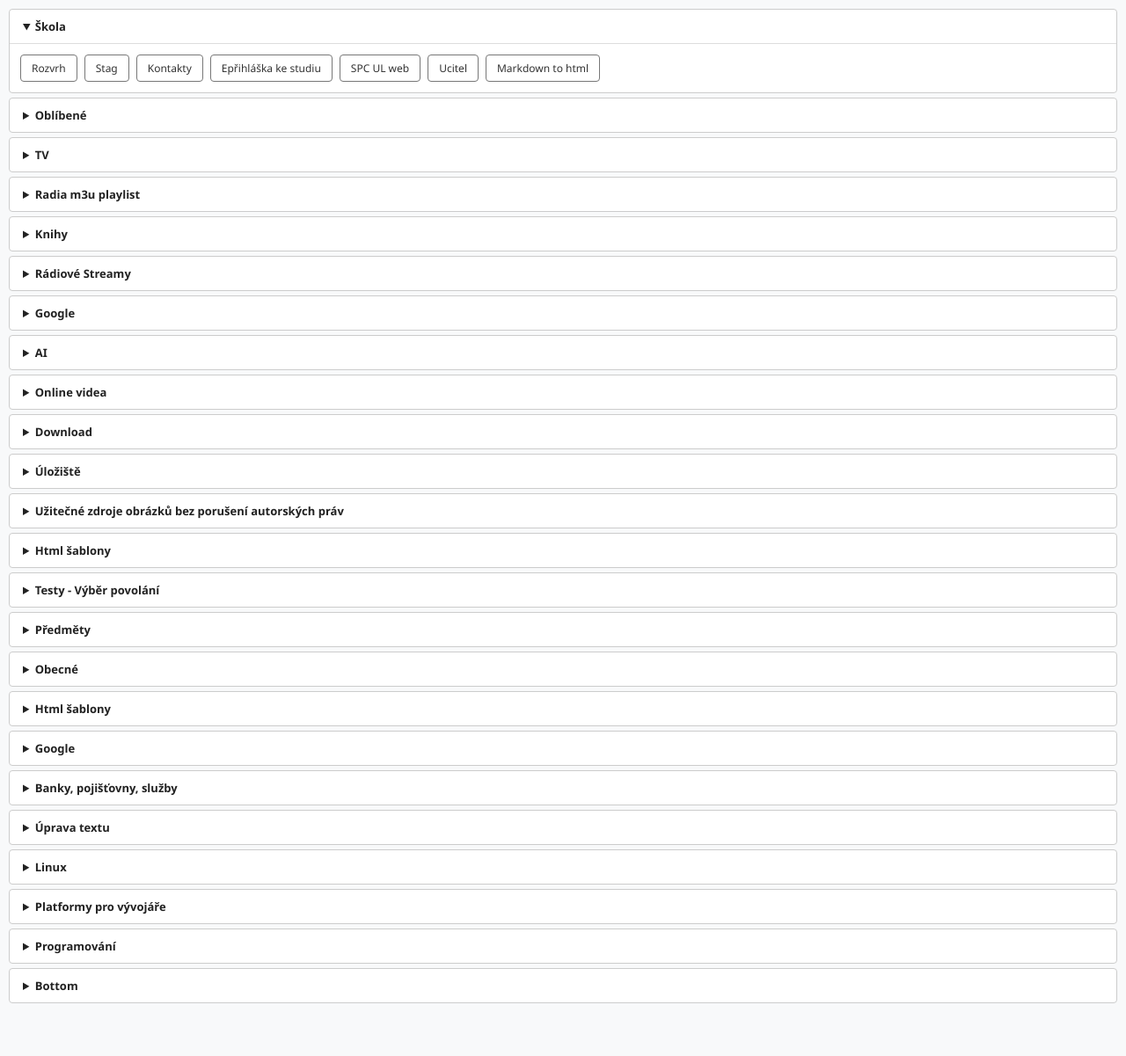
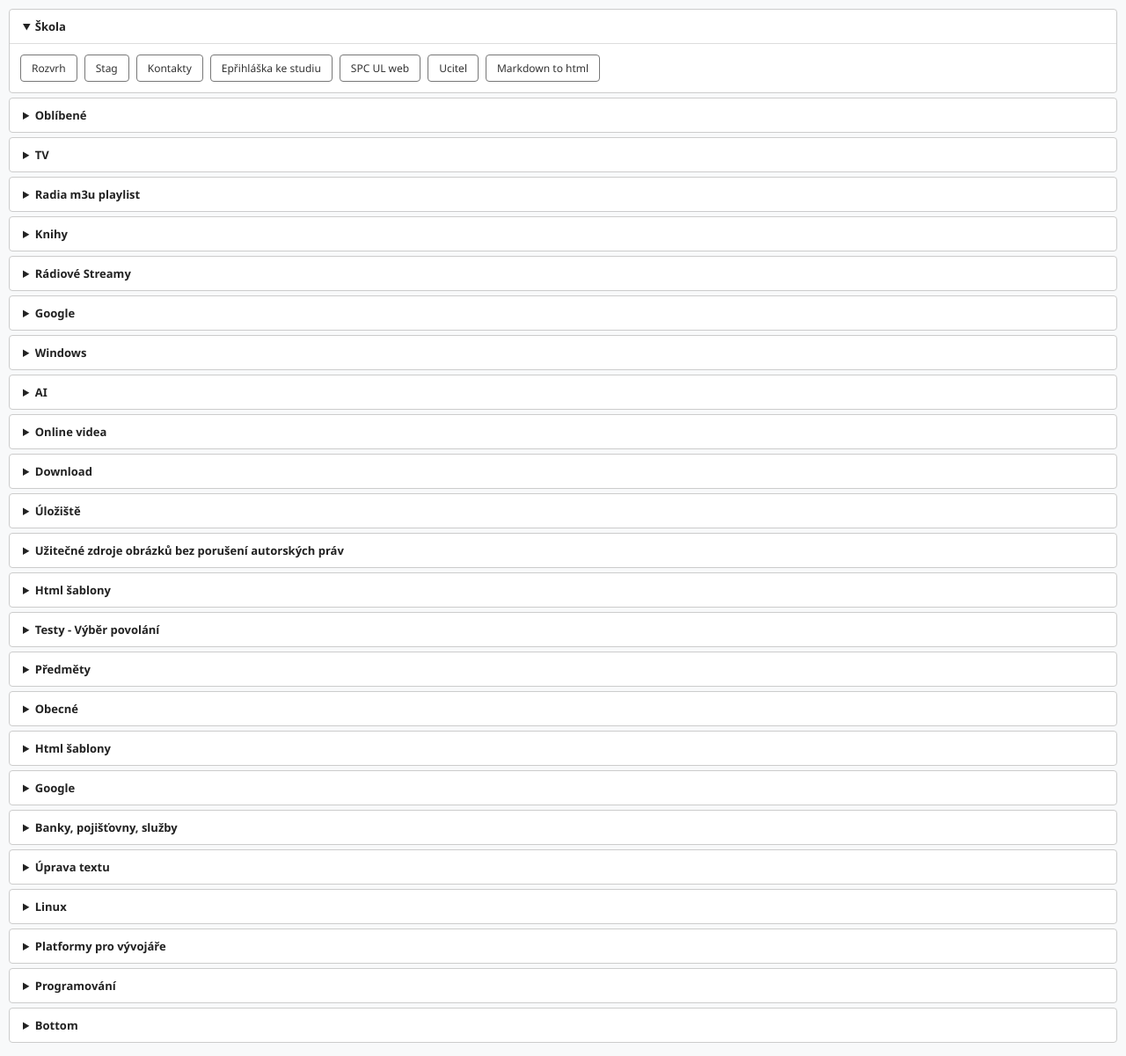
Before and after one commit to bedjan/bedjan.github.io, a Jekyll site: the page built from index.md, in a window 1280 px wide. Shown: the whole page at 88% size. Built offline with Jekyll 4.4.1, drawn with Linux system fonts in a browser that asks for light colours; before the commit the page ends 1156 px from its top, so only the background shows below that.

Commit message:
Update index.md

```diff
--- a/index.md
+++ b/index.md
@@ -174,6 +174,14 @@
                 <a href="https://calendar.google.com/calendar/u/0/r" target="_blank">Kalendář</a>
             </div>
         </details>
+<details>
+            <summary>Windows</summary>
+            <div class="links-grid">
+                <a href="https://mail.google.com/mail/u/0/#inbox](https://github.com/Raphire/Win11Debloat" target="_blank">Win 11 Debloat</a>
+            </div>
+        </details>
+
+
 
 
 <details>
```
